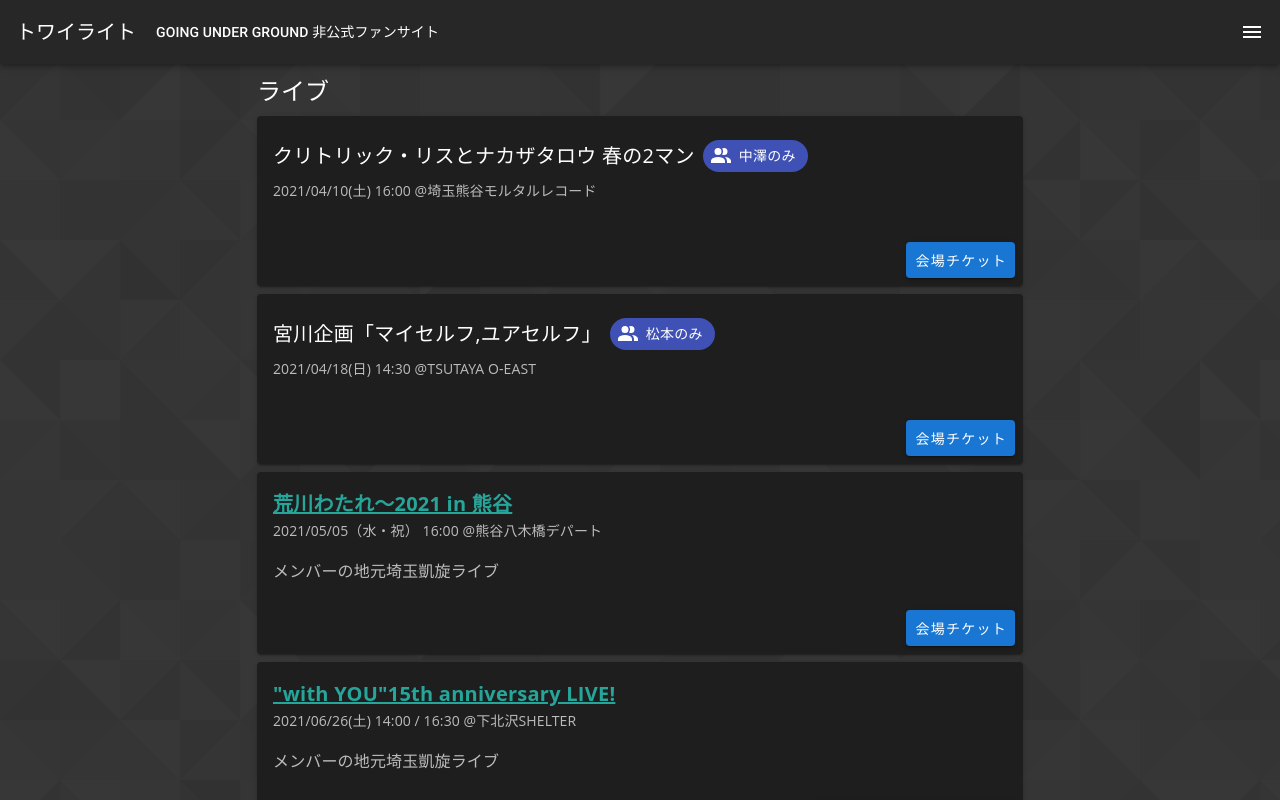
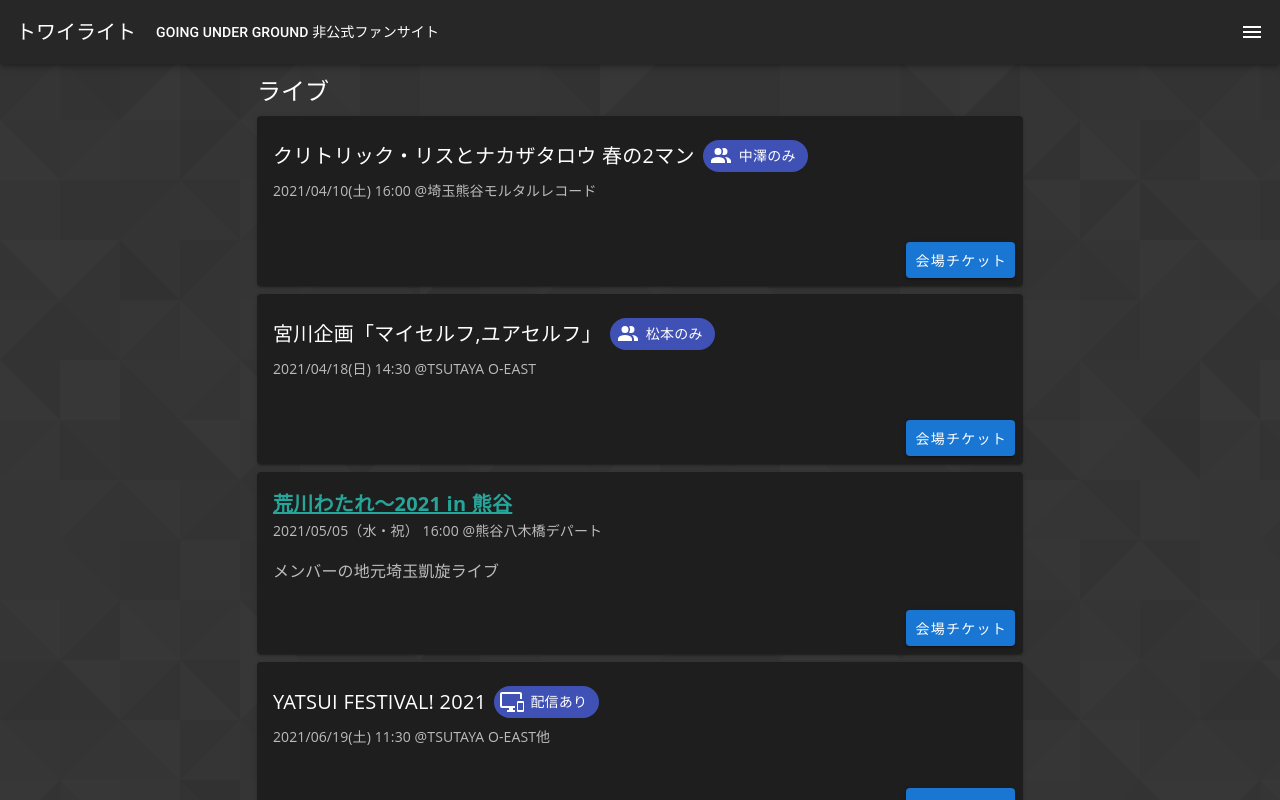
Before and after one commit to ak2ie/going-fan-site, a Nuxt app in the folder hosting/: page / in a window 1280 px wide. Shown: the top 800 px of the page. Built offline with nearby package versions, Linux system fonts and the light colour scheme.

Commit message:
ライブ情報更新
・YATSUI FESTIVAL! 2021

```diff
--- a/hosting/pages/index.vue
+++ b/hosting/pages/index.vue
@@ -167,6 +167,18 @@ export default Vue.extend({
           detailPagePath: '',
           isStreaming: false,
         },
+        {
+          title: 'YATSUI FESTIVAL! 2021',
+          dateDisplay: '2021/06/19(土) 11:30',
+          date: new Date(2021, 5, 19),
+          place: 'TSUTAYA O-EAST他',
+          comment: '',
+          actor: 'GOING',
+          ticketUrl: 'https://eplus.jp/yatsuifes/',
+          fanclubTicketUrl: '',
+          detailPagePath: '',
+          isStreaming: true,
+        },
       ],
     }
   },
```
